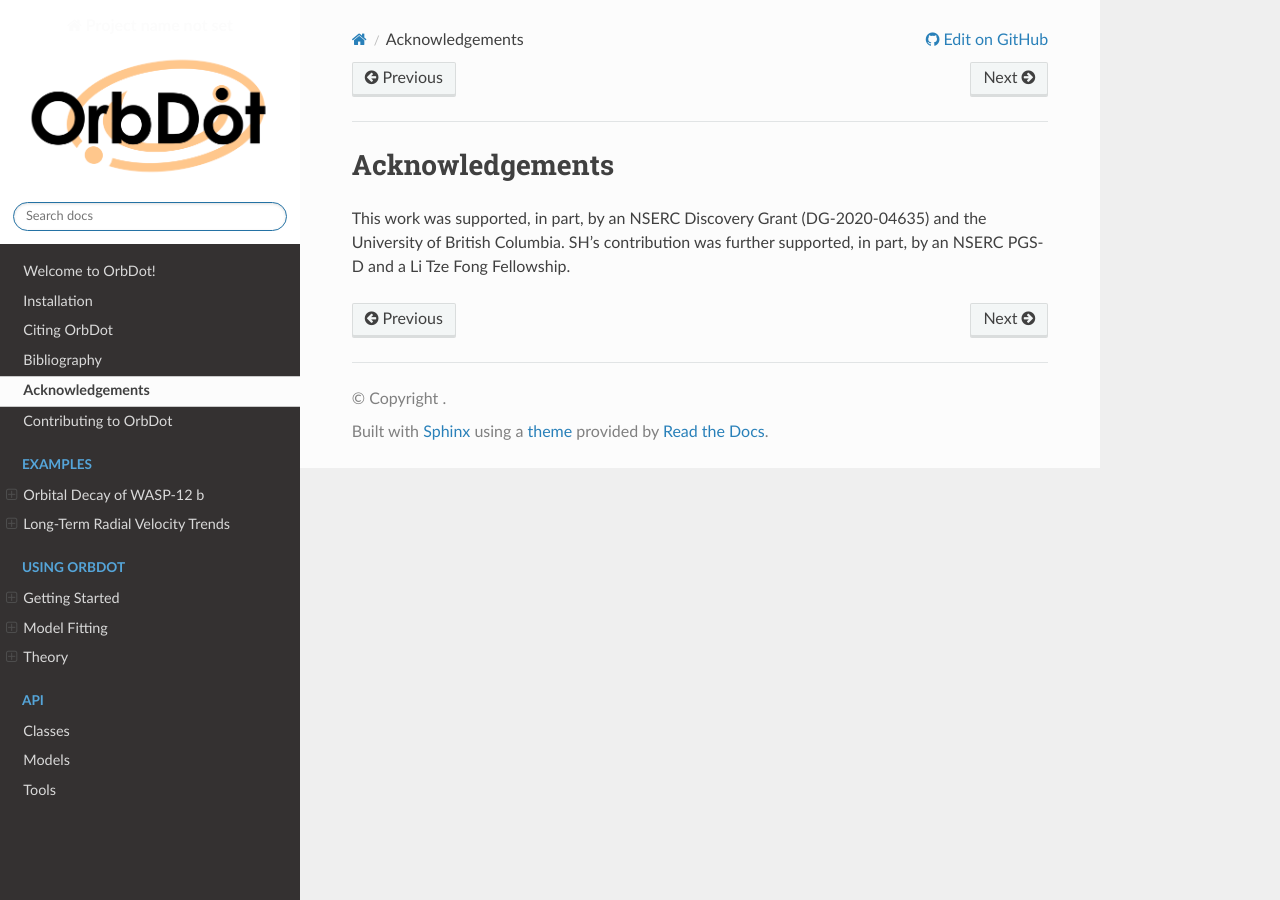
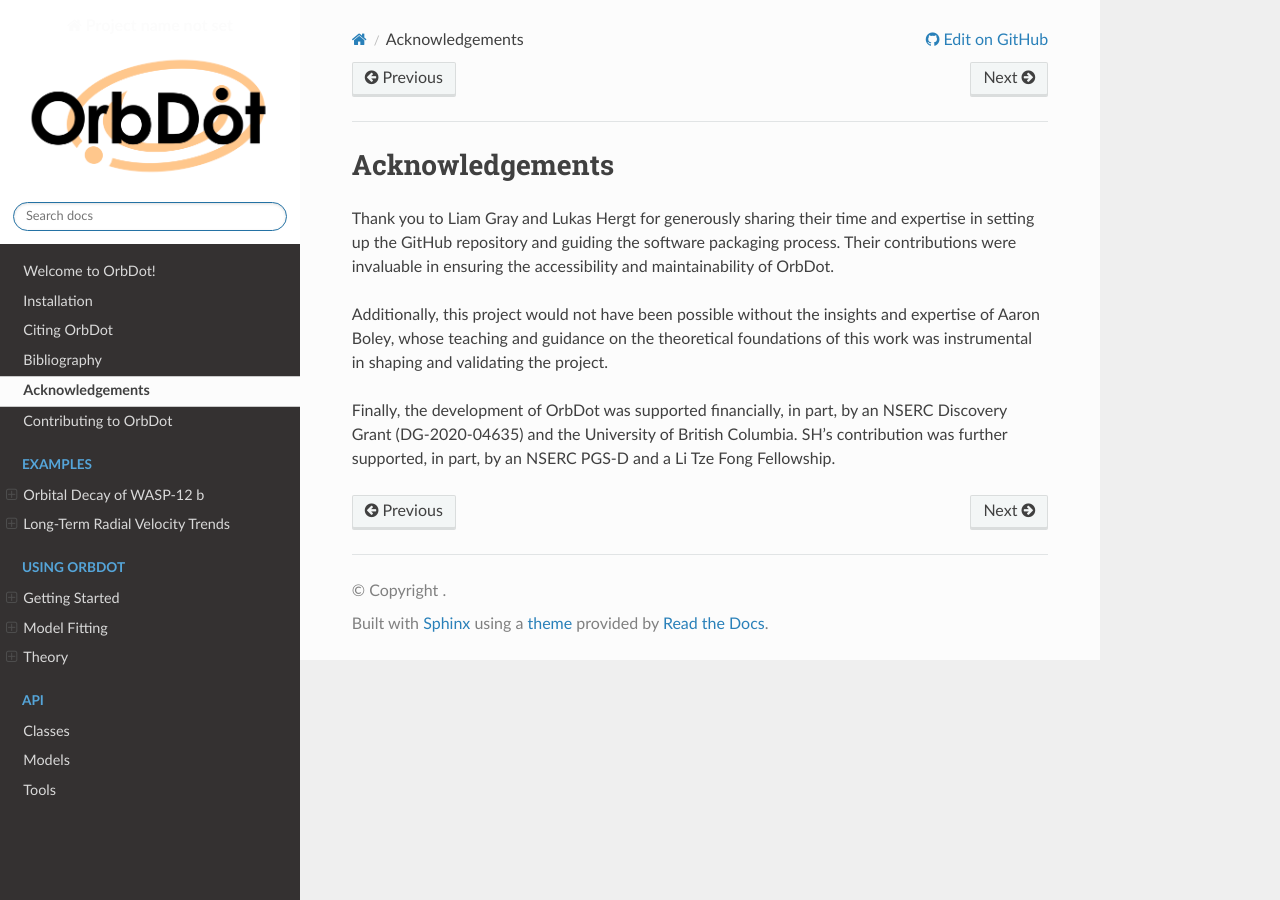
Before and after one commit to simonehagey/orbdot, a Sphinx documentation site: the page built from docs/source/acknowledgements.rst, in a window 1280 px wide. Built offline with Sphinx 7.4.7 and the Read the Docs theme 3.1.0, drawn with Linux system fonts in a browser that asks for light colours.

Commit message:
paper and doc edits

```diff
--- a/README.rst
+++ b/README.rst
@@ -5,7 +5,7 @@
 :Version: v1.0.0 is COMING SOON
 
 .. |OrbDot Logo| image:: https://github.com/simonehagey/orbdot/blob/main/docs/source/_static/orbdot_logo.png?raw=true
-   :width: 350px
+   :width: 325px
 
 .. image:: https://readthedocs.org/projects/orbdot/badge/?version=latest
    :target: https://orbdot.readthedocs.io/
--- a/docs/source/acknowledgements.rst
+++ b/docs/source/acknowledgements.rst
@@ -4,4 +4,8 @@
 Acknowledgements
 ****************
 
-This work was supported, in part, by an NSERC Discovery Grant (DG-2020-04635) and the University of British Columbia. SH's contribution was further supported, in part, by an NSERC PGS-D and a Li Tze Fong Fellowship.
+Thank you to Liam Gray and Lukas Hergt for generously sharing their time and expertise in setting up the GitHub repository and guiding the software packaging process. Their contributions were invaluable in ensuring the accessibility and maintainability of OrbDot.
+
+Additionally, this project would not have been possible without the insights and expertise of Aaron Boley, whose teaching and guidance on the theoretical foundations of this work was instrumental in shaping and validating the project.
+
+Finally, the development of OrbDot was supported financially, in part, by an NSERC Discovery Grant (DG-2020-04635) and the University of British Columbia. SH's contribution was further supported, in part, by an NSERC PGS-D and a Li Tze Fong Fellowship.
```
Also changed, not shown: joss/paper.md (+3 -1 lines).
